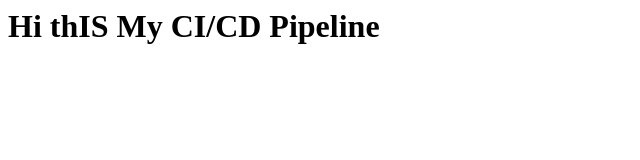
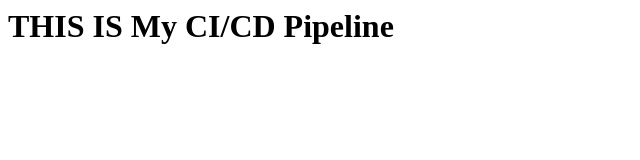
Before and after one commit to XXRadeonXFX/ci-cd-html-project, a plain HTML site: page index.html in a window 1280 px wide. Shown: the whole page, without its empty margins (0-640 px from the left). Drawn offline with Linux system fonts and the light colour scheme.

Commit message:
new-changes

```diff
--- a/index.html
+++ b/index.html
@@ -1 +1 @@
-<h1>Hi thIS My CI/CD Pipeline</h1>
+<h1>THIS IS My CI/CD Pipeline</h1>
```
Also changed, not shown: last_commit.txt, 2 other files.
